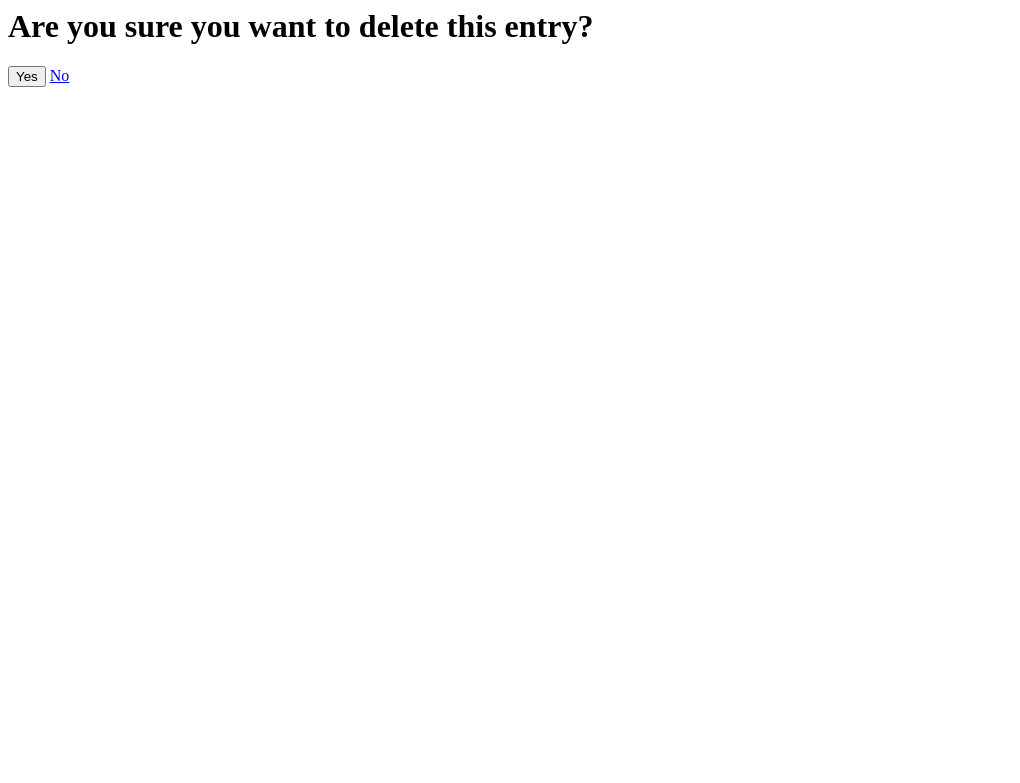
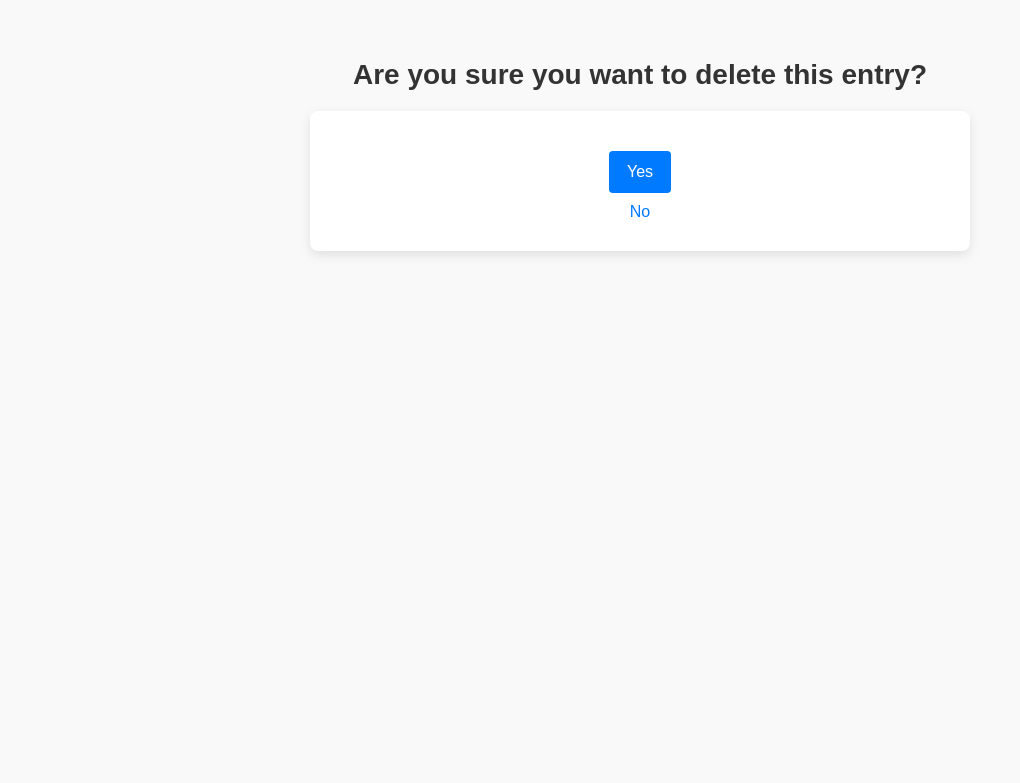
Before and after one commit to saeka8/Database-Project, a Django app: template group_final/weather_data/weather/templates/delete_weather.html in a window 1280 px wide. Shown: the top 783 px of the page, without its empty margins (0-1020 px from the left). Run offline with Django 5.2, Linux system fonts and the light colour scheme; the template is opened without the code that fills it, so the values that code supplies are empty.

Commit message:
Update delete_weather.html

```diff
--- a/group_final/weather_data/weather/templates/delete_weather.html
+++ b/group_final/weather_data/weather/templates/delete_weather.html
@@ -1,6 +1,67 @@
-<h1>Are you sure you want to delete this entry?</h1>
-<form method="post">
-    {% csrf_token %}
-    <button type="submit">Yes</button>
-    <a href="{% url 'all_weather' %}">No</a>
-</form>
+<!DOCTYPE html>
+<html lang="en">
+<head>
+    <meta charset="UTF-8">
+    <meta name="viewport" content="width=device-width, initial-scale=1.0">
+    <title>Confirm Deletion</title>
+    <style>
+        body {
+            font-family: Arial, sans-serif;
+            margin: 20px;
+            padding: 20px;
+            background-color: #f9f9f9;
+        }
+        h1 {
+            color: #333;
+            font-size: 28px;
+            text-align: center;
+            font-weight: 600;
+            margin-bottom: 20px;
+        }
+        .form-container {
+            width: 100%;
+            max-width: 600px;
+            margin: 0 auto;
+            background-color: white;
+            padding: 30px;
+            border-radius: 8px;
+            box-shadow: 0px 4px 12px rgba(0, 0, 0, 0.1);
+            text-align: center;
+        }
+        button, .cancel-link {
+            padding: 12px 18px;
+            font-size: 16px;
+            border-radius: 4px;
+            border: none;
+            margin: 10px 0;
+            cursor: pointer;
+        }
+        button {
+            background-color: #007BFF; /* Blue color for confirmation */
+            color: white;
+            font-weight: 500;
+        }
+        button:hover {
+            background-color: #0056b3; /* Darker blue on hover */
+        }
+        .cancel-link {
+            text-decoration: none;
+            color: #007BFF;
+            font-weight: 500;
+        }
+        .cancel-link:hover {
+            text-decoration: underline;
+        }
+    </style>
+</head>
+<body>
+    <h1>Are you sure you want to delete this entry?</h1>
+    <div class="form-container">
+        <form method="post">
+            {% csrf_token %}
+            <button type="submit">Yes</button>
+        </form>
+        <a href="{% url 'all_weather' %}" class="cancel-link">No</a>
+    </div>
+</body>
+</html>
```
